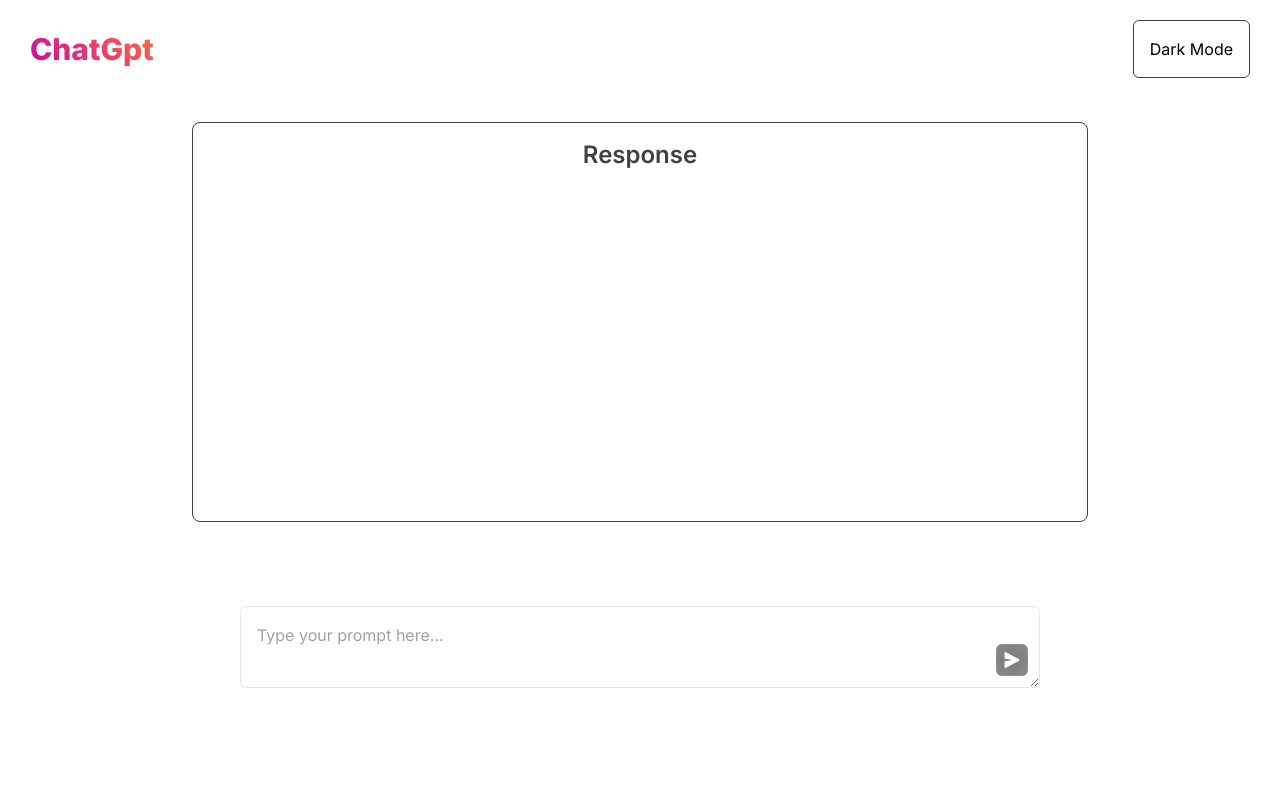
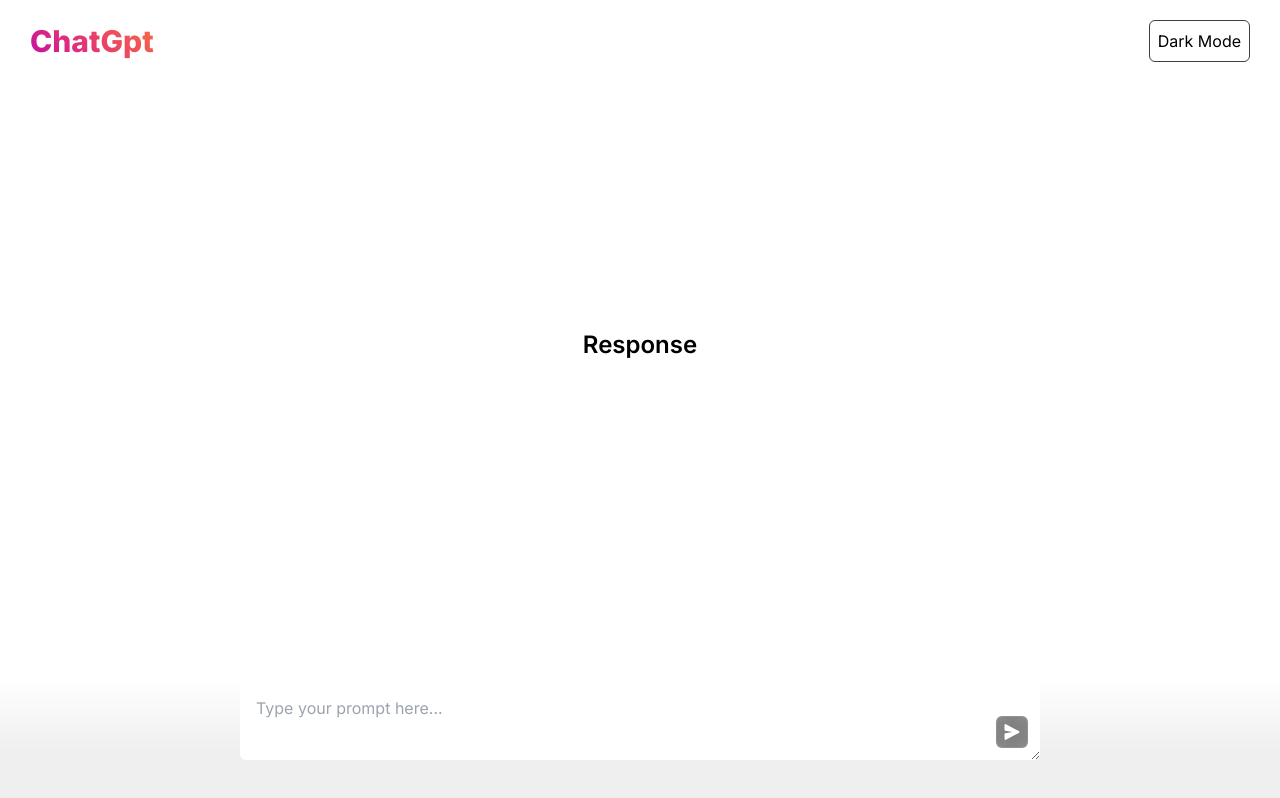
Before and after one commit to DeveshGoyal26/hackathon-project, a Next.js app: page / in a window 1280 px wide. Built offline with nearby package versions, Linux system fonts and the light colour scheme.

Commit message:
Added changes

```diff
--- /dev/null
+++ b/src/components/Query.tsx
@@ -0,0 +1,42 @@
+import React from "react";
+
+const Query = ({ prompt, response }: { prompt: string; response: string }) => {
+  // Typewriter effect start
+  let index = 0;
+  let timer: any = null;
+
+  const type = () => {
+    clearTimeout(timer);
+
+    const typewriter: any = document.getElementById("typewriter");
+
+    if (index < response.length) {
+      typewriter.innerHTML =
+        response.slice(0, index) + '<span className="blinking-cursor">|</span>';
+      index++;
+      timer = setTimeout(type, 20);
+    } else {
+      typewriter.innerHTML = response.slice(0, index);
+    }
+  };
+  // Typewriter effect end
+
+  React.useEffect(() => {
+    type();
+  }, [response]);
+
+  return (
+    <div className="flex flex-col">
+      <div className="flex items-center">
+        <div>You</div>
+        <div>{prompt}</div>
+      </div>
+      <div
+        id={"typewriter"}
+        className={`prose prose-slate mx-auto dark:prose-invert lg:prose-lg w-full break-words`}
+      ></div>
+    </div>
+  );
+};
+
+export default Query;
--- a/src/pages/api/openai.ts
+++ b/src/pages/api/openai.ts
@@ -17,6 +17,12 @@ export default async function handler(
   req: NextApiRequest,
   res: NextApiResponse<any>
 ) {
+  if (typeof window !== "undefined") {
+    const data = localStorage.getItem("userData");
+    // Use the localStorage data as needed
+    console.log(data);
+  }
+
   if (req.method === "POST") {
     const data = req.body;
 
@@ -28,21 +34,7 @@ export default async function handler(
         temperature: 0.5,
       });
 
-      // console.log("response:", response.data);
-
-      const userData: any = localStorage.getItem("userData") || [];
-
-      localStorage.setItem(
-        "userData",
-        JSON.stringify([
-          ...userData,
-          {
-            prompt: data.prompt,
-            createdAt: new Date(),
-            response: response.data.choices[0].text,
-          },
-        ])
-      );
+      const userData: any = data.userData;
 
       res.status(200).json([
         ...userData,
@@ -53,6 +45,7 @@ export default async function handler(
         },
       ]);
     } catch (error) {
+      console.log("error:", error);
       const err: any = axiosErrorHandler(error);
 
       if (err?.error?.message) {
--- a/src/pages/index.tsx
+++ b/src/pages/index.tsx
@@ -1,6 +1,7 @@
 import React, { useEffect, useRef, useState } from "react";
 import { Inter } from "next/font/google";
 import axios from "axios";
+import Query from "@/components/query";
 
 const inter = Inter({ subsets: ["latin"] });
 
@@ -8,9 +9,12 @@ const Index = () => {
   const formRef = useRef(null);
   const [prompt, setPrompt] = useState("");
   const [response, setResponse] = useState("");
+  const [userData, setUserData] = useState<any>([]);
+  const [isLoading, setIsLoading] = useState(false);
   const [isDarkMode, setIsDarkMode] = useState(false);
 
   const handleSubmit = async () => {
+    setIsLoading(true);
     try {
       const res = await axios.post(
         `${process.env.NEXT_PUBLIC_BACKEND_API_URL?.replace(
@@ -18,75 +22,63 @@ const Index = () => {
           ""
         )}/openai`,
         {
+          userData,
           prompt,
         }
       );
+
       let data = res.data;
-      setResponse(data.message);
+
+      localStorage.setItem("userData", JSON.stringify([...data]));
+      setResponse(data);
+      setUserData([...data]);
     } catch (error) {
       console.error("Error:", error);
+    } finally {
+      setIsLoading(false);
     }
   };
 
+  // Theme
   useEffect(() => {
-    let root: any = document.querySelector(":root");
-
     if (localStorage.getItem("isDarkTheme") === "true") {
-      root.style.setProperty("--theme-color-scheme", "dark");
+      document.documentElement.classList.add("dark");
       setIsDarkMode(true);
     } else if (localStorage.getItem("isDarkTheme") === "false") {
-      root.style.setProperty("--theme-color-scheme", "light");
+      document.documentElement.classList.remove("dark");
       setIsDarkMode(false);
     } else if (window.matchMedia("(prefers-color-scheme: dark)").matches) {
-      root.style.setProperty("--theme-color-scheme", "dark");
+      document.documentElement.classList.add("dark");
       localStorage.setItem("isDarkTheme", "true");
       setIsDarkMode(true);
     }
 
-    if (response) {
-      type();
+    const localdata: any = localStorage.getItem("userData") || null;
+
+    if (localdata) {
+      setUserData(JSON.parse(localdata));
     }
   }, [response]);
 
-  // Typewriter effect start
-  let index = 0;
-  let timer: any = null;
-
-  const type = () => {
-    clearTimeout(timer);
-
-    const typewriter: any = document.getElementById("typewriter");
-
-    if (index < response.length) {
-      typewriter.innerHTML =
-        response.slice(0, index) + '<span className="blinking-cursor">|</span>';
-      index++;
-      timer = setTimeout(type, 20);
-    } else {
-      typewriter.innerHTML = response.slice(0, index);
-    }
-  };
-  // Typewriter effect end
-
   return (
     <main
-      className={`flex min-h-screen flex-col gap-[24px] ${inter.className}`}
+      className={`flex min-h-screen flex-col gap-[24px] justify-between ${inter.className}`}
     >
-      <div className="sticky top-0 py-[20px] px-[30px] flex items-center justify-between">
+      <div className="bg-white dark:bg-black sticky top-0 py-[20px] px-[30px] flex items-center justify-between">
         <h1 className="gradient-text text-3xl font-[800] text-center">
           ChatGpt
         </h1>
 
         <button
-          className="p-[16px] border rounded-md border-neutral-700 transition-colors hover:border-gray-300"
+          className="p-[8px] border rounded-md border-neutral-700 transition-colors hover:border-gray-300"
           onClick={() => {
             let root: any = document.querySelector(":root");
             if (isDarkMode) {
               localStorage.setItem("isDarkTheme", "false");
-              root.style.setProperty("--theme-color-scheme", "light");
+              document.documentElement.classList.remove("dark");
             } else {
               localStorage.setItem("isDarkTheme", "true");
-              root.style.setProperty("--theme-color-scheme", "dark");
+              document.documentElement.classList.add("dark");
             }
             setIsDarkMode(!isDarkMode);
           }}
@@ -96,21 +88,25 @@ const Index = () => {
       </div>
 
       <div className="px-[16px]">
-        <div className="min-h-[50vh] lg:max-w-4xl md:max-w-3xl mx-auto w-full group rounded-lg border px-5 py-4 transition-colors hover:dark:border-gray-300 hover:bg-gray-100 border-neutral-700 hover:dark:bg-neutral-800/30">
-          <div
-            id={"typewriter"}
-            className={`prose w-full break-words prose-stone dark:prose-invert mx-auto`}
-          >
-            <h2
-              className={`text-center mb-3 text-2xl font-semibold text-inherit`}
-            >
+        <h2 className={`text-center mb-3 text-2xl font-semibold text-inherit`}>
           Response
         </h2>
-          </div>
-        </div>
+
+        {userData &&
+          userData.length > 0 &&
+          userData.map((item: any, index: number) => (
+            <Query key={index} {...item} />
+          ))}
       </div>
 
-      <div className="px-[16px] text-center sticky bottom-[0px] pb-[40px] mt-[60px]">
+      <div
+        className="px-[16px] text-center sticky bottom-[0px] pb-[40px] mt-[60px]"
+        style={{
+          background: `linear-gradient(180deg,rgba(53,55,64,0),${
+            isDarkMode ? "#121212" : "#f0efef"
+          } 58.85%)`,
+        }}
+      >
         <form
           ref={formRef}
           id="form"
@@ -124,9 +120,7 @@ const Index = () => {
             name="prompt"
             placeholder="Type your prompt here..."
             onChange={(e) => {
-              if (e.target.value.length > 0) {
               setPrompt(e.target.value);
-              }
             }}
             onKeyDown={(e) => {
               if (e.key === "Enter" && prompt.length > 0) {
@@ -134,14 +128,14 @@ const Index = () => {
                 handleSubmit();
               }
             }}
-            className="p-[1rem] pr-[48px] min-h-[58px] rounded-md w-full border transition-colors hover:border-gray-300"
+            className="p-[1rem] pr-[48px] min-h-[58px] rounded-md w-full border-neutral-600 transition-colors hover:border-gray-300"
           />
 
           <div className="absolute right-[.75rem] bottom-[.75rem]">
             <button
               type="submit"
-              disabled={prompt.length === 0}
-              className="disabled:opacity-50 !bg-[black] dark:bg-transparent max-w-[32px] max-h-[32px] relative inline-flex items-center justify-center px-3 py-3 overflow-hidden font-bold text-white rounded-md shadow-2xl group"
+              disabled={prompt.length === 0 || isLoading}
+              className="disabled:cursor-not-allowed disabled:opacity-50 !bg-[black] dark:bg-transparent max-w-[32px] max-h-[32px] relative inline-flex items-center justify-center px-3 py-3 overflow-hidden font-bold text-white rounded-md shadow-2xl group"
             >
               <span className="absolute inset-0 w-full h-full transition duration-300 ease-out opacity-0 bg-gradient-to-br from-pink-600 via-purple-700 to-blue-400 group-hover:opacity-100"></span>
               {/* <!-- Top glass gradient --> */}
@@ -155,6 +149,28 @@ const Index = () => {
               <span className="absolute inset-0 w-full h-full border border-white rounded-md opacity-10"></span>
               <span className="absolute w-0 h-0 transition-all duration-300 ease-out bg-white rounded-full group-hover:w-56 group-hover:h-56 opacity-5"></span>
               <span className="relative">
+                {isLoading ? (
+                  <svg
+                    className="animate-spin h-5 w-5 text-white"
+                    xmlns="http://www.w3.org/2000/svg"
+                    fill="none"
+                    viewBox="0 0 24 24"
+                  >
+                    <circle
+                      className="opacity-25"
+                      cx="12"
+                      cy="12"
+                      r="10"
+                      stroke="currentColor"
+                      strokeWidth="4"
+                    ></circle>
+                    <path
+                      className="opacity-75"
+                      fill="currentColor"
+                      d="M4 12a8 8 0 018-8V0C5.373 0 0 5.373 0 12h4zm2 5.291A7.962 7.962 0 014 12H0c0 3.042 1.135 5.824 3 7.938l3-2.647z"
+                    ></path>
+                  </svg>
+                ) : (
                   <svg
                     xmlns="http://www.w3.org/2000/svg"
                     viewBox="0 0 16 16"
@@ -167,6 +183,7 @@ const Index = () => {
                       fill="currentColor"
                     ></path>
                   </svg>
+                )}
               </span>
             </button>
           </div>
--- a/src/styles/globals.css
+++ b/src/styles/globals.css
@@ -7,7 +7,6 @@
   --background-start-rgb: 214, 219, 220;
   --background-end-rgb: 255, 255, 255;
   --theme-gradient-heat: #c20ea1, #dd2d7f, #ee4c5e, #f46d41;
-  --theme-color-scheme: dark light;
 }
 
 @media (prefers-color-scheme: dark) {
@@ -15,12 +14,11 @@
     --foreground-rgb: 255, 255, 255;
     --background-start-rgb: 0, 0, 0;
     --background-end-rgb: 0, 0, 0;
-    --theme-color-scheme: dark light;
   }
 }
 
-html {
-  color-scheme: var(--theme-color-scheme);
+html.dark {
+  color-scheme: dark;
 }
 
 .gradient-text {
```
Lines whose indentation alone changed are shown as unchanged.
